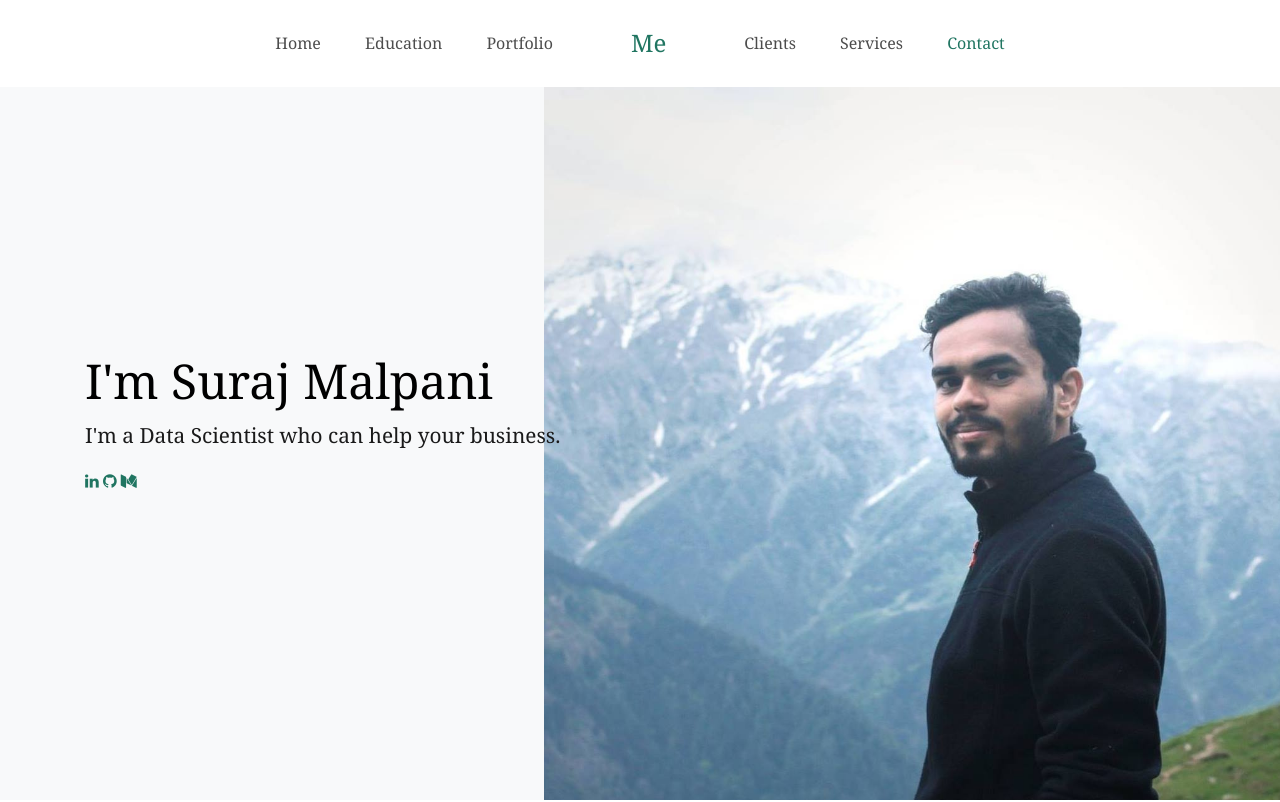
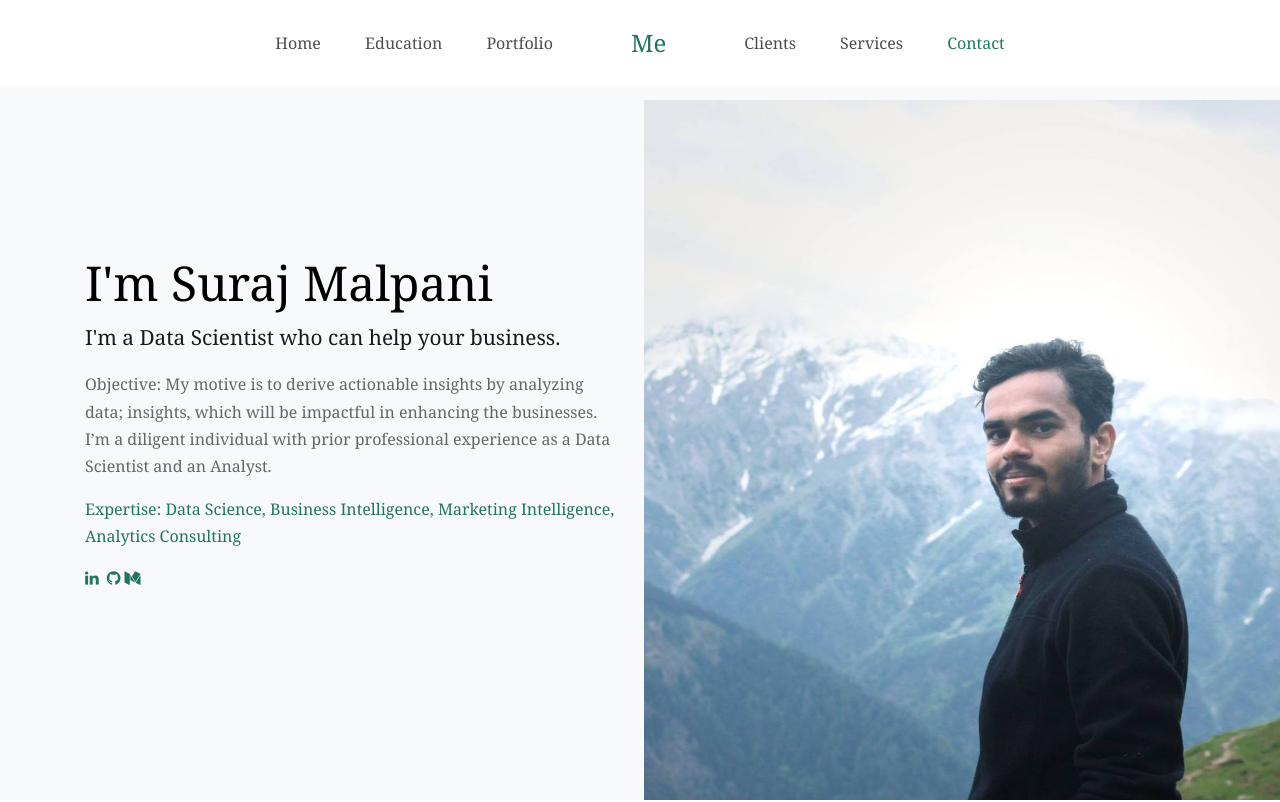
Before and after one commit to SurajMalpani/surajmalpani.github.io, a plain HTML site: page index.html in a window 1280 px wide. Shown: the top 802 px of the page. Drawn offline with Linux system fonts and the light colour scheme; files whose address does not match are found by name; a web font is replaced by a local one.

Commit message:
update index.html

```diff
--- a/index.html
+++ b/index.html
@@ -85,9 +85,13 @@
               <div class="col-lg-6">
                 <h1 class="text-black">I'm Suraj Malpani</h1>
                 <p class="lead">I'm a Data Scientist who can help your business. </p>
-                <a href="https://www.linkedin.com/in/suraj-malpani/" class="social-circle"><span class="icon-linkedin"></span></a>
-                <a href="https://github.com/SurajMalpani" class="social-circle"><span class="icon-github"></span></a>
-                <a href="https://medium.com/@surajmalpani" class="social-circle"><span class="icon-medium"></span></a>
+                <p>Objective: My motive is to derive actionable insights by analyzing data; insights, which will be impactful in enhancing the businesses. I’m a diligent individual with prior professional experience as a Data Scientist and an Analyst.</p>
+                <p><a href="#services-section">
+                <p>Expertise: Data Science, Business Intelligence, Marketing Intelligence, Analytics Consulting</a></p>
+                <p> </p>
+                <a href="https://www.linkedin.com/in/suraj-malpani/" class="social-circle"><span class="icon-linkedin"> </span></a>
+                <a href="https://github.com/SurajMalpani" class="social-circle"><span class="icon-github"></span> </a>
+                <a href="https://medium.com/@surajmalpani" class="social-circle"><span class="icon-medium"></span> </a>
                 <!--<p><a href="#portfolio-section" class="btn smoothscroll btn-primary">Portfolio</a></p> -->
 
               </div>
@@ -96,7 +100,7 @@
         </div>
       </div>
 
-      <img src="images/casual.jpg" alt="Image" class="img-face" data-aos="fade" style="width:800px;height:800px;">
+      <img src="images/casual.jpg" alt="Image" class="img-face" data-aos="fade" style="width:700px;height:700px;">
 
 
     </div>
@@ -485,7 +489,7 @@
             <div class="service d-flex h-100">
               <div class="service-number mr-4"><span class="icon-desktop_windows"></span></div>
               <div class="service-about">
-                <h3>Marketing Analytics</h3>
+                <h3>Marketing Intelligence</h3>
                 <p>Understand your Customers. Give Personalized product and offers recommendation. Customers are valuable. Expertise: Predictive Modeling, Prescriptive Analytics, Web Analytics.</p>
               </div>
             </div>
```
